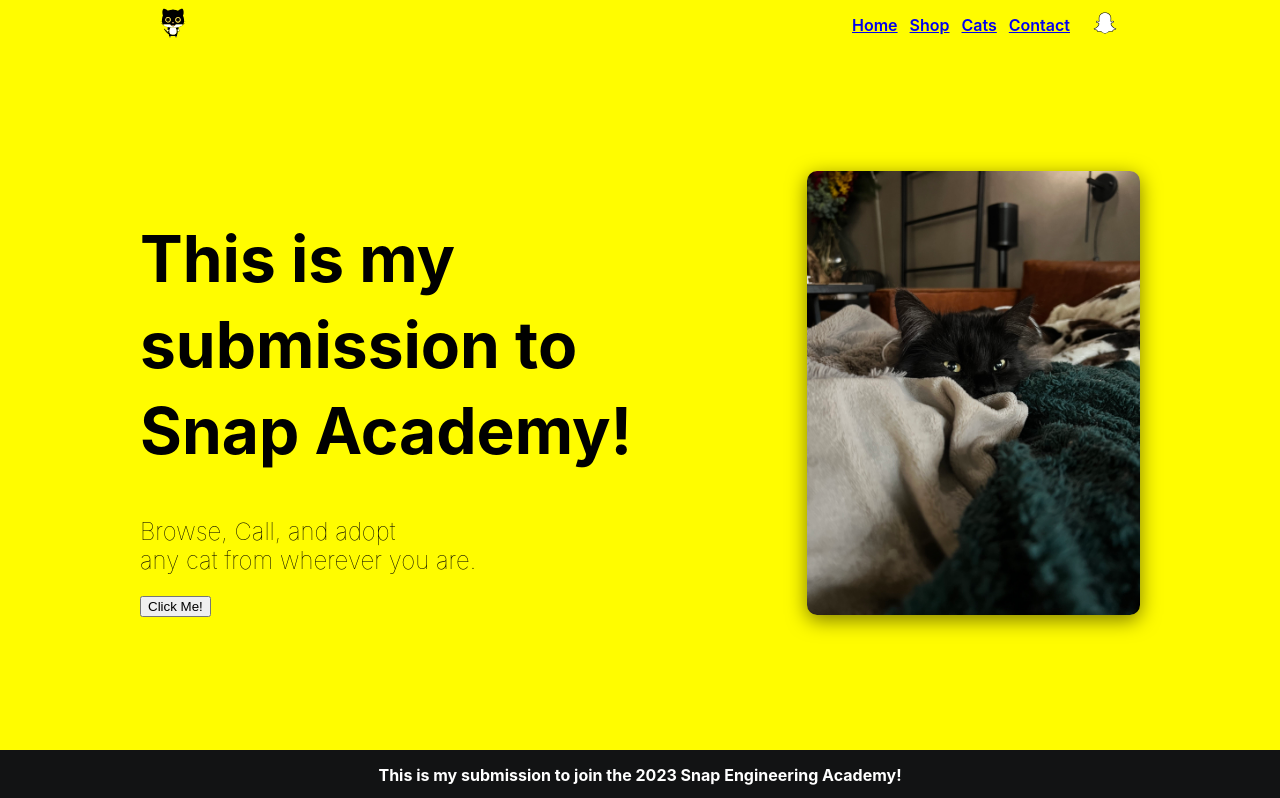
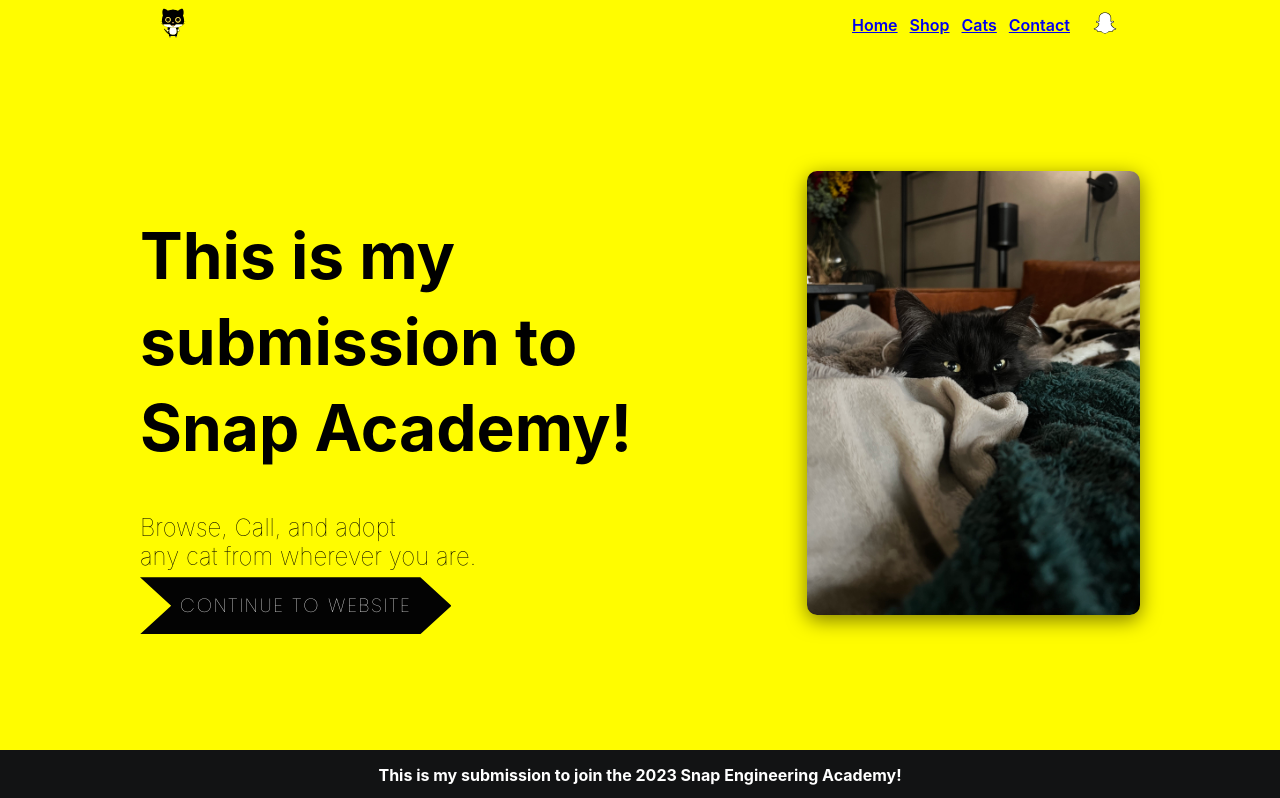
Before and after one commit to howardCLumi/snapchat, a React (Create React App) app: page / in a window 1280 px wide. Shown: the top 798 px of the page. Built offline with nearby package versions, Linux system fonts and the light colour scheme.

Commit message:
added button that MOVES (hover)

```diff
--- a/src/pages/Home.css
+++ b/src/pages/Home.css
@@ -1,3 +1,5 @@
+@import url('https://fonts.googleapis.com/css2?family=Poppins:wght@100&display=swap');
+
 .home{
     background-color: #FFFC00;
     max-width: 100%;
@@ -36,6 +38,28 @@
 .home__bottom{
     background-color: rgb(248, 249, 251);
 }
+.home__continue-button{
+    margin: 0;
+    padding: 0;
+    box-sizing: border-box;
+    font-family: 'Poppins', sans-serif;
+    padding: 15px 40px;
+    background: hsl(0, 0%, 1%);
+    color:#ffffff;
+    text-decoration: none;
+    text-transform: uppercase;
+    font-weight: 500;
+    font-size: 1.2em;
+    letter-spacing: 2px;
+    transition: 0.5s;
+    clip-path: polygon(90% 0, 100% 50%, 90% 100%, 0% 100%, 10% 50%, 0% 0%);
+}
+.home__continue-button:hover{
+    background: #131313;
+    color:#fff;
+    letter-spacing: 4px;
+    clip-path: polygon(100% 0%, 90% 50%, 100% 100%, 10% 100%, 0% 50%, 10% 0);
+}
 @media screen and (max-width: 600px) {
     .home__container{
         grid-template-columns: 1fr;
--- a/src/pages/Home.js
+++ b/src/pages/Home.js
@@ -17,7 +17,9 @@
               Browse, Call, and adopt<br></br>
               any cat from wherever you are.
             </h2>
-            <button type="button">Click Me!</button>
+            <a className="home__continue-button" href="https://www.google.com/">
+              Continue to Website
+            </a>
           </div>
           <div>
             <img src={nova} className="home__nova" alt="" />
```
